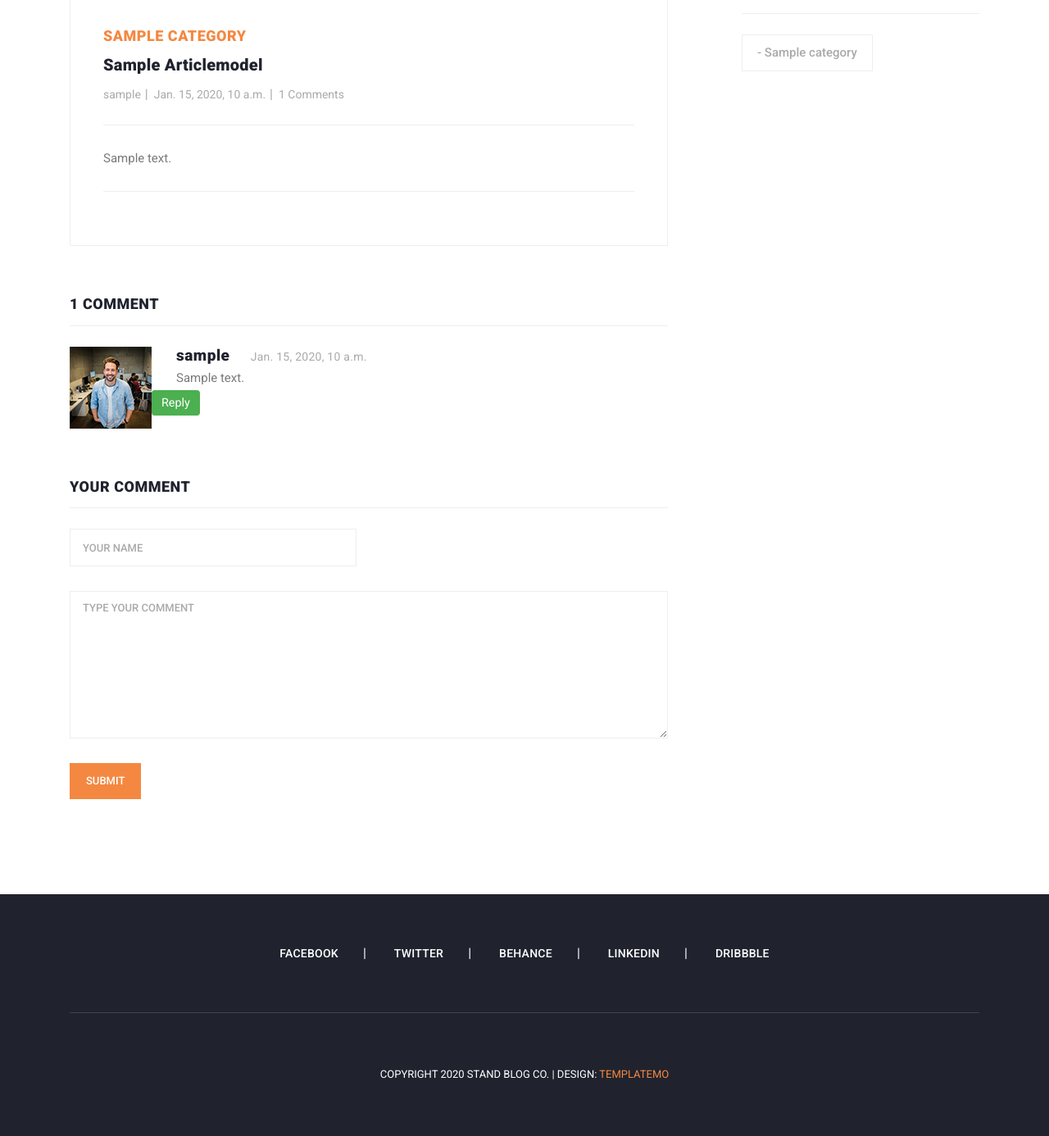
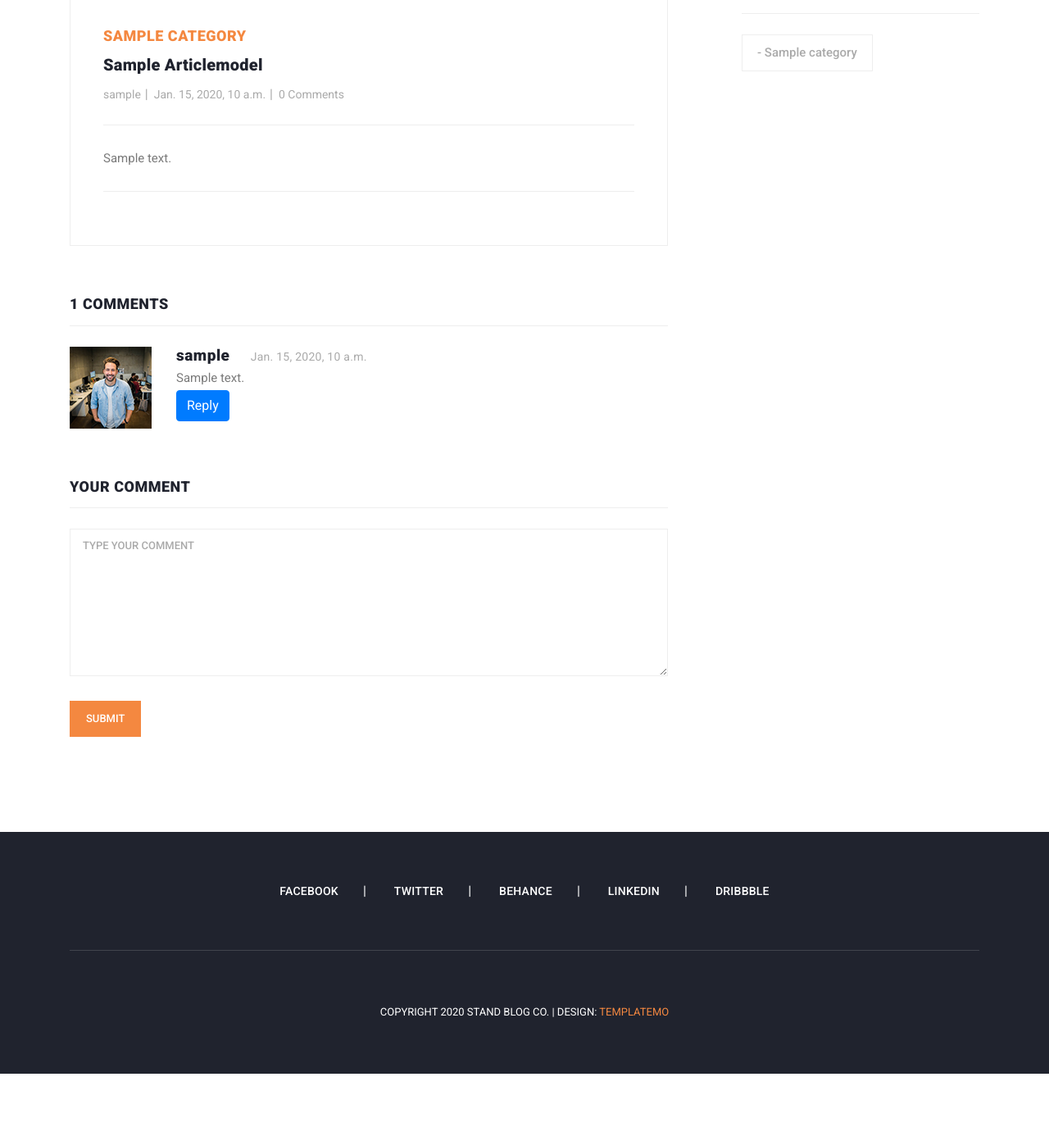
Before and after one commit to ImRezaDeveloper/standblog, a Django app: a page that uses standblog_project/blog_app/templates/blog_app/post-details.html in a window 1280 px wide. Shown: the part 1087-2473 px from the top of the page at 82% size. After the commit the page ends 2397 px from the top, so only its background shows below. Run offline with Django 5.2, Linux system fonts and the light colour scheme; tables that the repository leaves empty hold one stand-in row (values such as "Sample post"); grey boxes marked "Sample" are stand-in pictures; some libraries are stand-ins or nearby versions.

Commit message:
finish comment section for post-detail page

```diff
--- a/standblog_project/blog_app/admin.py
+++ b/standblog_project/blog_app/admin.py
@@ -1,5 +1,5 @@
 from django.contrib import admin
-from .models import ArticleModel, Category, Comment, Reply_Comment
+from .models import ArticleModel, Category, Comment
 
 # Register your models here.
 
@@ -9,4 +9,3 @@
 admin.site.register(ArticleModel, ArticleAdmin)
 admin.site.register(Category)
 admin.site.register(Comment)
-admin.site.register(Reply_Comment)
--- a/standblog_project/blog_app/models.py
+++ b/standblog_project/blog_app/models.py
@@ -41,15 +41,7 @@
     name = models.CharField(max_length=50, null=True, blank=True)
     body = models.TextField(max_length=300, null=True, blank=True)
     created_at = models.DateTimeField(auto_now_add=True)
+    parent = models.ForeignKey('self', on_delete=models.CASCADE, null=True, blank=True, related_name='replies')
 
     def __str__(self):
         return self.body[:20]
-
-class Reply_Comment(models.Model):
-    comment = models.ForeignKey(Comment, on_delete=models.CASCADE, related_name='reply_comment')
-    user = models.ForeignKey(User, on_delete=models.CASCADE)
-    body = models.TextField(max_length=300, null=True, blank=True)
-    created_at = models.DateTimeField(auto_now_add=True)
-
-    # def __str__(self):
-        # return self.body[:20]
--- a/standblog_project/blog_app/templates/blog_app/post-details.html
+++ b/standblog_project/blog_app/templates/blog_app/post-details.html
@@ -51,11 +51,13 @@
             <div class="col-lg-12">
               <div class="sidebar-item comments">
                 <div class="sidebar-heading">
-                  <h2>{{ comments|length }} Comment{% if comments|length != 1 %}s{% endif %}</h2>
+                  <h2>{{ article.article_comment.all|length }} Comment{% if comments|length != 1 %}s{% endif %}</h2>
                 </div>
                 <div class="content">
                   <ul>
-                    {% for comment in comments %}
+
+                    {% for comment in article.article_comment.all %}
+                      {% if comment.parent == None %}
                         <li>
                         <div class="author-thumb">
                           <img src="{% static 'images/comment-author-01.jpg' %}" alt="">
@@ -63,41 +65,22 @@
                         <div class="right-content">
                           <h4>{{ comment.user.username }} <span>{{ comment.created_at }}</span></h4>
                           <p>{{ comment.body }}</p>
+                          <button class="btn btn-primary" onclick="set_id({{comment.id}})">Reply</button>
                         </div>
-
-                        <!-- Reply button -->
-                        <button class="reply-btn" data-comment-id="{{ comment.id }}">Reply</button>
-
-                        <!-- Hidden reply form -->
-                        <div class="reply-form" id="reply-form-{{ comment.id }}" style="display:none;">
-                          <form method="POST" action="{% url 'single-article' article.slug %}">
-                            {% csrf_token %}
-                            <textarea name="reply_body" placeholder="Write your reply..."></textarea>
-                            <input type="hidden" name="parent_id" value="{{ comment.id }}">
-                            <button type="submit">Send</button>
-                          </form>
-                        </div>
-
-                        <!-- Show replies -->
-                        {% for reply in replyies %}
-                          {% if reply.parent_id == comment.id %}
-                            <ul class="replies">
+                      </li>
+                      {% else %}
                       <li class="replied">
                           <div class="author-thumb">
-                                  <img src="{% static 'images/comment-author-02.jpg' %}" alt="">
+                            <img src=" {% static 'images/comment-author-02.jpg' %}" alt="">
                           </div>
                           <div class="right-content">
-                                  <h4>{{ reply.user.username }} <span>{{ reply.created_at }}</span></h4>
-                                  <p>{{ reply.body }}</p>
+                            <h4>{{comment.user.username}}<span>{{comment.created_at}}</span></h4>
+                            <p>{{comment.body}}</p>
                           </div>
                         </li>
-                            </ul>
                       {% endif %}
                     {% endfor %}
-                      </li>
-                    {% empty %}
-                      <p>No comments yet. Be the first to comment!</p>
-                    {% endfor %}
+
                   </ul>
                 </div>
               </div>
@@ -113,11 +96,7 @@
                   <form id="comment" action="{% url 'single-article' article.slug %}" method="POST">
                     {% csrf_token %}
                     <div class="row">
-                      <div class="col-md-6 col-sm-12">
-                        <fieldset>
-                          <input name="name" type="text" id="name" placeholder="Your name" required>
-                        </fieldset>
-                      </div>
+                      <input type="hidden" id="parent_id" value="" name="parent_id">
                       <div class="col-lg-12">
                         <fieldset>
                           <textarea name="body" rows="6" id="message" placeholder="Type your comment" required></textarea>
@@ -133,7 +112,6 @@
                 </div>
               </div>
             </div>
-
           </div> <!-- /.row -->
         </div> <!-- /.all-blog-posts -->
       </div>
@@ -158,15 +136,10 @@
     </div>
   </div>
 </section>
-
 <script>
-  // Toggle reply form display
-  document.querySelectorAll(".reply-btn").forEach(btn => {
-    btn.addEventListener("click", () => {
-      const id = btn.dataset.commentId;
-      const form = document.getElementById(`reply-form-${id}`);
-      form.style.display = form.style.display === "none" ? "block" : "none";
-    });
-  });
+  function set_id(id){
+    document.getElementById('parent_id').value = id
+    window.location.href = '#body'
+  }
 </script>
 {% endblock %}
--- a/standblog_project/blog_app/views.py
+++ b/standblog_project/blog_app/views.py
@@ -1,5 +1,5 @@
 from django.shortcuts import redirect, render, get_object_or_404
-from .models import ArticleModel, Category, Comment, Reply_Comment
+from .models import ArticleModel, Category, Comment
 from django.core.paginator import Paginator
 from .forms import ContactUsForms
 from django.db.models import Count
@@ -10,20 +10,12 @@
     article = get_object_or_404(ArticleModel, slug=slug)
 
     if request.method == 'POST':
-        name = request.POST.get('name')
         body = request.POST.get('body')
-
-        comment_instance = Comment.objects.create(article=article, user=request.user, name=name, body=body)
-        # فقط اگر reply جدید به یک کامنت موجوده، comment_instance رو بهش پاس بده
-        # Reply_Comment.objects.create(comment=comment_instance, user=request.user, body="...")
-
-    comments = article.article_comment.all()
-    # replies = Reply_Comment.objects.filter(comment__article=article)
+        parent_id = request.POST.get('parent_id')
+        Comment.objects.create(body=body, article=article, user=request.user, parent_id=parent_id)
 
     return render(request, 'blog_app/post-details.html', {
-        'article': article,
-        'comments': comments,
-        # 'replyies': replies
+        'article': article
     })
 
 
```
Also changed, not shown: standblog_project/blog_app/migrations/0015_comment_parent_id_delete_reply_comment.py (added), standblog_project/blog_app/migrations/0016_rename_parent_id_comment_parent.py (added). Lines whose indentation alone changed are shown as unchanged.
